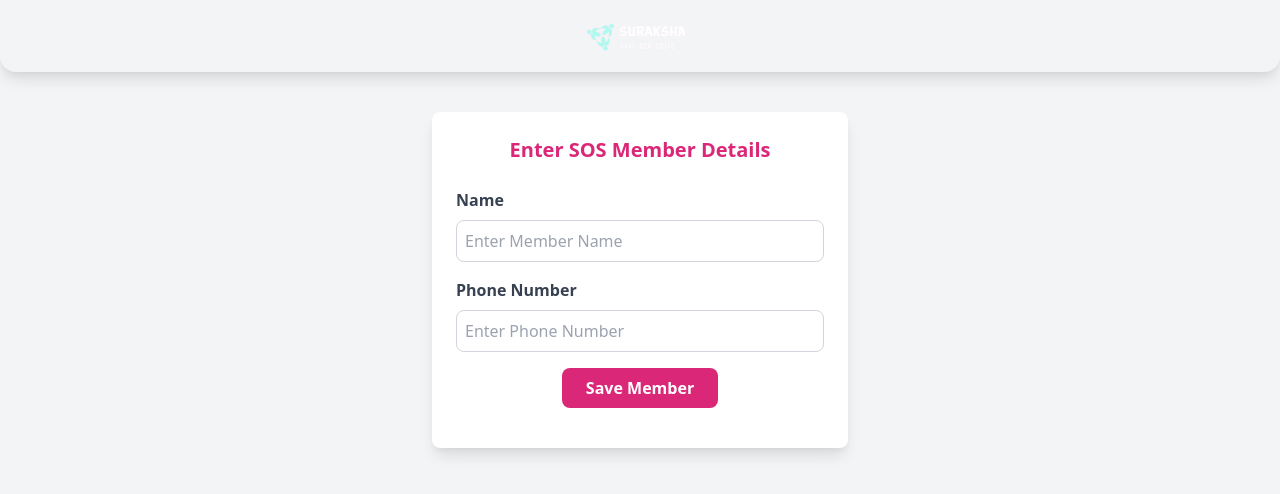
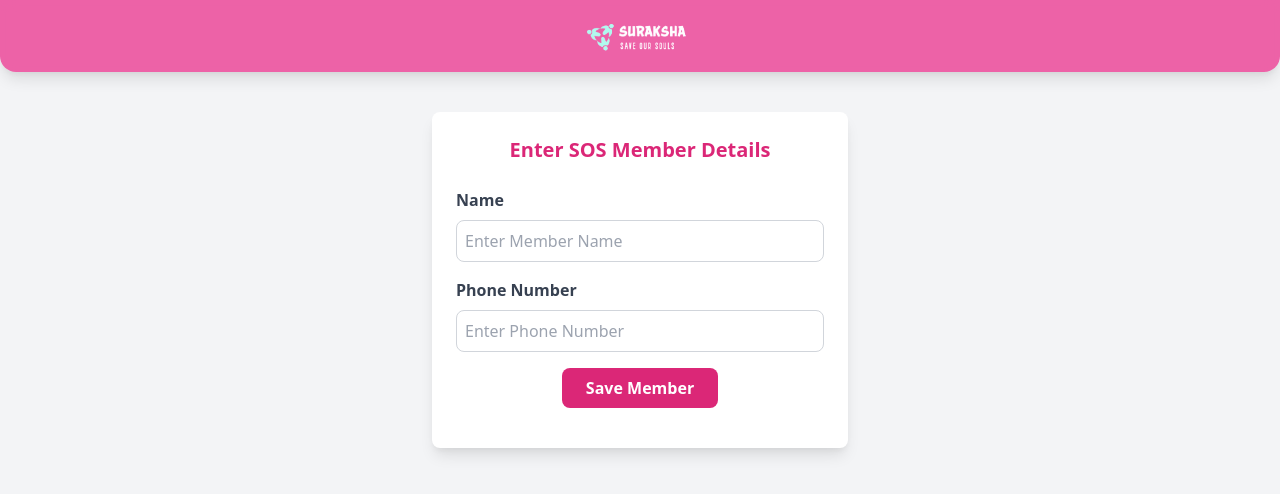
Before and after one commit to Himanshu4-Deshmukh/hackathon, a plain HTML site: page ad.html in a window 1280 px wide. Drawn offline with nearby package versions, Linux system fonts and the light colour scheme.

Commit message:
style.css

```diff
--- a/ad.html
+++ b/ad.html
@@ -10,6 +10,7 @@
             display: none;
         }
     </style>
+     <link rel="stylesheet" href="style.css">
 </head>
 <body class="bg-gray-100">
 
--- /dev/null
+++ b/style.css
@@ -0,0 +1,4 @@
+        .nav-glass {
+            background: rgba(236, 72, 153, 0.85);
+            backdrop-filter: blur(8px);
+        }
```
Also changed, not shown: chat.html (+1 -0 lines), d.html (+1 -0 lines), index.html (+1 -0 lines), maincode.html (+1 -0 lines), route.html (+1 -0 lines), safety.html (+1 -0 lines), whp.html (+1 -0 lines).
